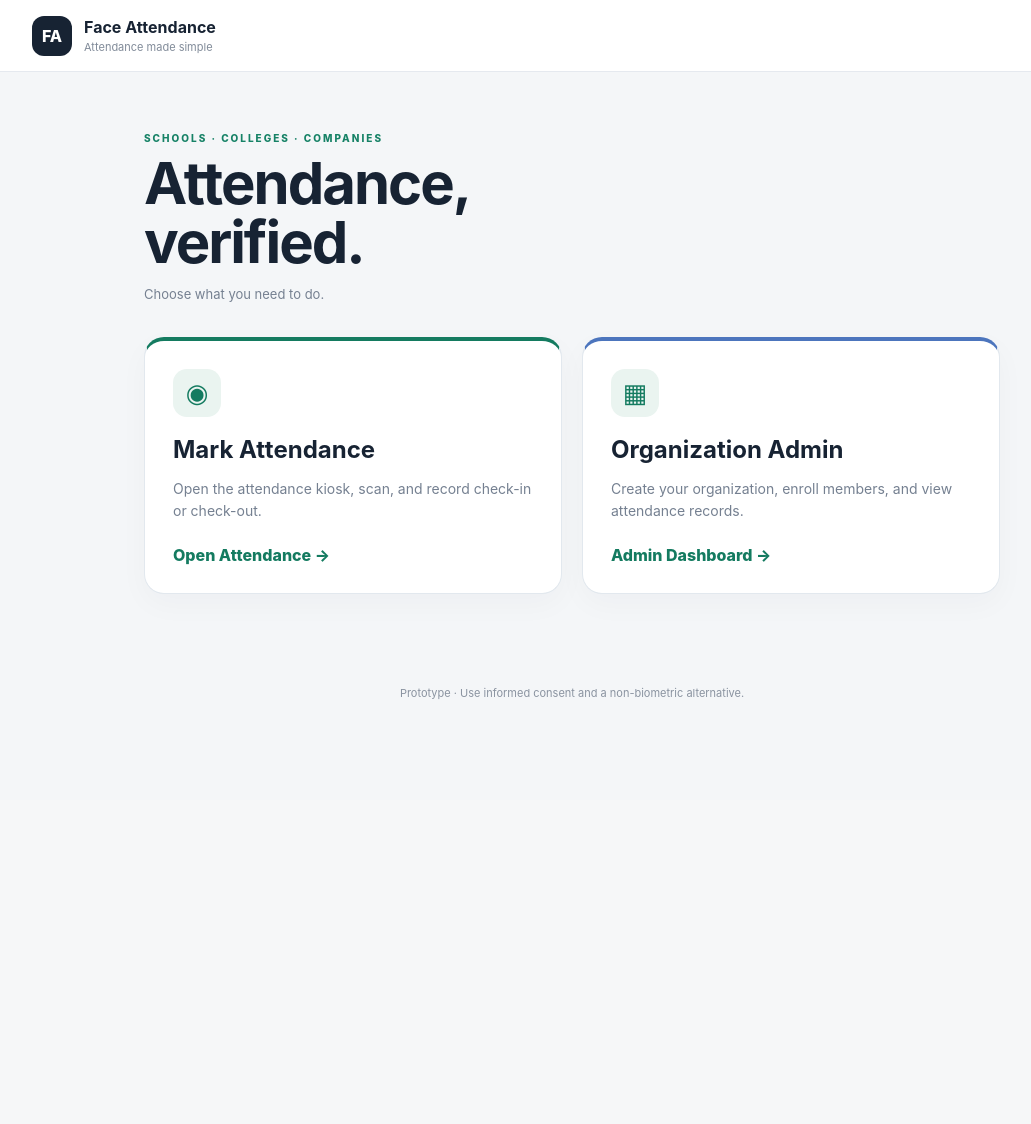
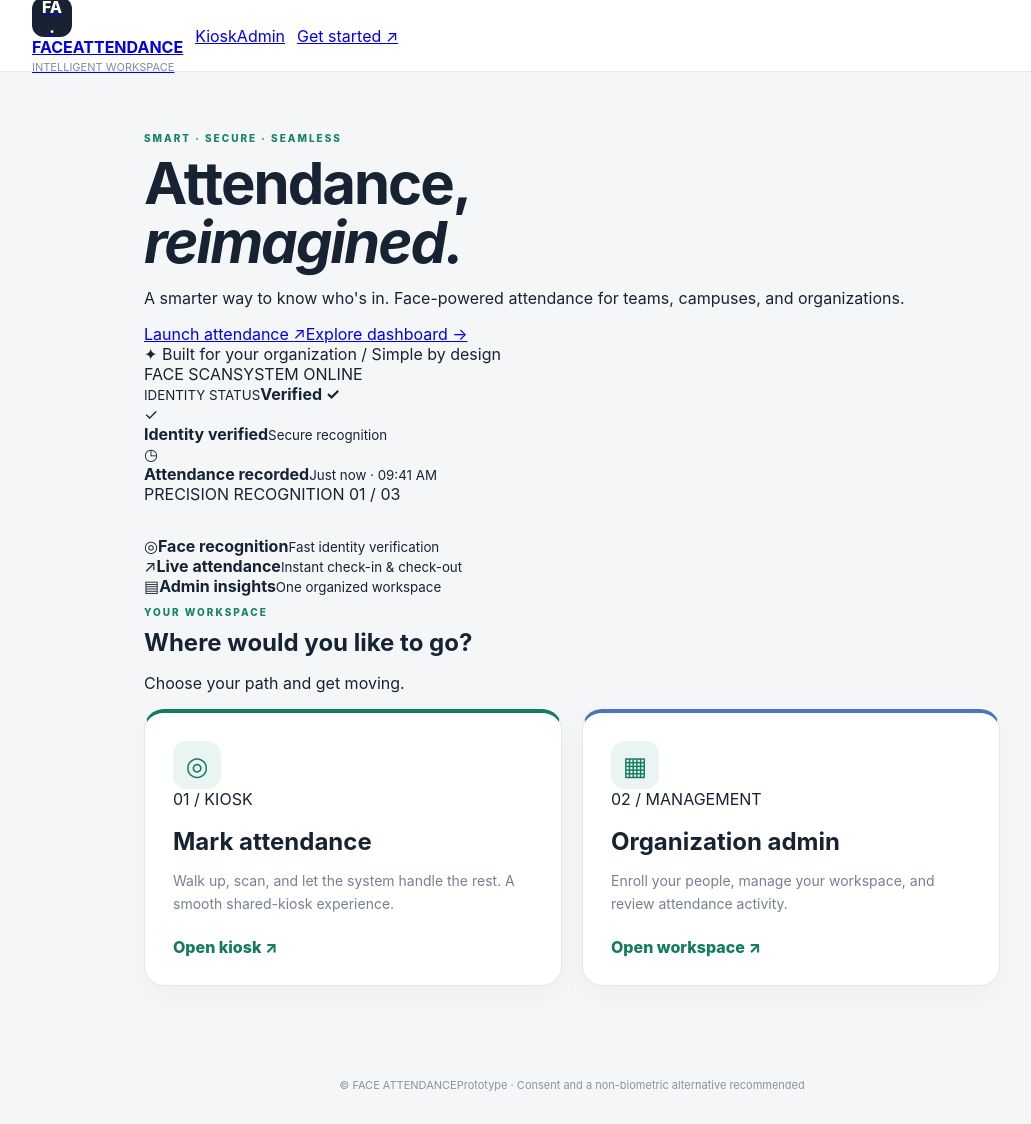
Before and after one commit to yogeshbarhate142-hash/face_attendence, a Flask app: page / in a window 1280 px wide. Shown: the whole page, without its empty margins (68-1099 px from the left). Before the commit the page ends 699 px from the top, so only its background shows below. Run offline with Flask 3, Linux system fonts and the light colour scheme.

Commit message:
Redesign templates/index.html with premium UI

```diff
--- a/templates/index.html
+++ b/templates/index.html
@@ -1,6 +1,10 @@
 <!doctype html>
-<html lang="en"><head><meta charset="utf-8"><meta name="viewport" content="width=device-width,initial-scale=1"><title>Face Attendance</title><link rel="stylesheet" href="/static/style.css"><meta name="theme-color" content="#173d39"></head>
-<body><header><div class="logo">FA</div><div><b>Face Attendance</b><small>Attendance made simple</small></div></header>
-<main class="home-main"><section class="hero"><p class="eyebrow">SCHOOLS · COLLEGES · COMPANIES</p><h1>Attendance,<br>verified.</h1><p>Choose what you need to do.</p></section>
-<div class="home-options"><a class="home-card attendance-card" href="/attendance"><span class="home-icon">◉</span><h2>Mark Attendance</h2><p>Open the attendance kiosk, scan, and record check-in or check-out.</p><span class="card-cta">Open Attendance →</span></a>
-<a class="home-card admin-card" href="/dashboard"><span class="home-icon">▦</span><h2>Organization Admin</h2><p>Create your organization, enroll members, and view attendance records.</p><span class="card-cta">Admin Dashboard →</span></a></div></main><footer>Prototype · Use informed consent and a non-biometric alternative.</footer></body></html>
+<html lang="en"><head><meta charset="utf-8"><meta name="viewport" content="width=device-width,initial-scale=1"><title>Face Attendance · Intelligent attendance</title><link rel="stylesheet" href="/static/style.css"><meta name="theme-color" content="#090b16"></head>
+<body class="premium home-page">
+<header><a class="brand" href="/"><span class="logo">FA<span class="logo-dot">.</span></span><span><b>FACE<span>ATTENDANCE</span></b><small>INTELLIGENT WORKSPACE</small></span></a><nav><a href="/attendance">Kiosk</a><a href="/dashboard">Admin</a></nav><a class="header-cta" href="/dashboard">Get started <span>↗</span></a></header>
+<main class="home-main">
+<section class="hero hero-split"><div class="hero-copy"><p class="eyebrow"><span class="pulse"></span> SMART · SECURE · SEAMLESS</p><h1>Attendance,<br><em>reimagined.</em></h1><p class="hero-lead">A smarter way to know who's in. Face-powered attendance for teams, campuses, and organizations.</p><div class="hero-actions"><a class="primary-link" href="/attendance">Launch attendance <span>↗</span></a><a class="secondary-link" href="/dashboard">Explore dashboard <span>→</span></a></div><div class="trustline"><span class="trust-icon">✦</span> Built for your organization <span class="trust-sep">/</span> Simple by design</div></div>
+<div class="hero-art"><div class="orb orb-a"></div><div class="orb orb-b"></div><div class="scan-card"><div class="scan-top"><span class="scan-label"><i></i> FACE SCAN</span><span class="scan-status">SYSTEM ONLINE</span></div><div class="face-grid"><div class="face-shape"><div class="face-eye eye1"></div><div class="face-eye eye2"></div><div class="face-line"></div><div class="scan-line"></div><span class="corner c1"></span><span class="corner c2"></span><span class="corner c3"></span><span class="corner c4"></span></div></div><div class="scan-bottom"><div><small>IDENTITY STATUS</small><b>Verified <span>✓</span></b></div><div class="scan-wave"><i></i><i></i><i></i><i></i><i></i><i></i><i></i><i></i><i></i><i></i><i></i><i></i></div></div></div><div class="floating-chip chip-one"><span class="chip-check">✓</span><div><b>Identity verified</b><small>Secure recognition</small></div></div><div class="floating-chip chip-two"><span class="chip-clock">◷</span><div><b>Attendance recorded</b><small>Just now · 09:41 AM</small></div></div><div class="art-caption">PRECISION RECOGNITION <span>01 / 03</span></div></div></section>
+<section class="feature-strip"><div><span class="feature-icon">◎</span><b>Face recognition</b><small>Fast identity verification</small></div><div><span class="feature-icon">↗</span><b>Live attendance</b><small>Instant check-in & check-out</small></div><div><span class="feature-icon">▤</span><b>Admin insights</b><small>One organized workspace</small></div></section>
+<section class="choice-section"><div class="section-heading"><p class="eyebrow">YOUR WORKSPACE</p><h2>Where would you like to go?</h2><p>Choose your path and get moving.</p></div><div class="home-options"><a class="home-card attendance-card" href="/attendance"><span class="home-icon">◎</span><div class="card-index">01 / KIOSK</div><h2>Mark attendance</h2><p>Walk up, scan, and let the system handle the rest. A smooth shared-kiosk experience.</p><span class="card-cta">Open kiosk <span>↗</span></span></a><a class="home-card admin-card" href="/dashboard"><span class="home-icon">▦</span><div class="card-index">02 / MANAGEMENT</div><h2>Organization admin</h2><p>Enroll your people, manage your workspace, and review attendance activity.</p><span class="card-cta">Open workspace <span>↗</span></span></a></div></section></main>
+<footer><span>© FACE ATTENDANCE</span><span>Prototype · Consent and a non-biometric alternative recommended</span></footer></body></html>
```
